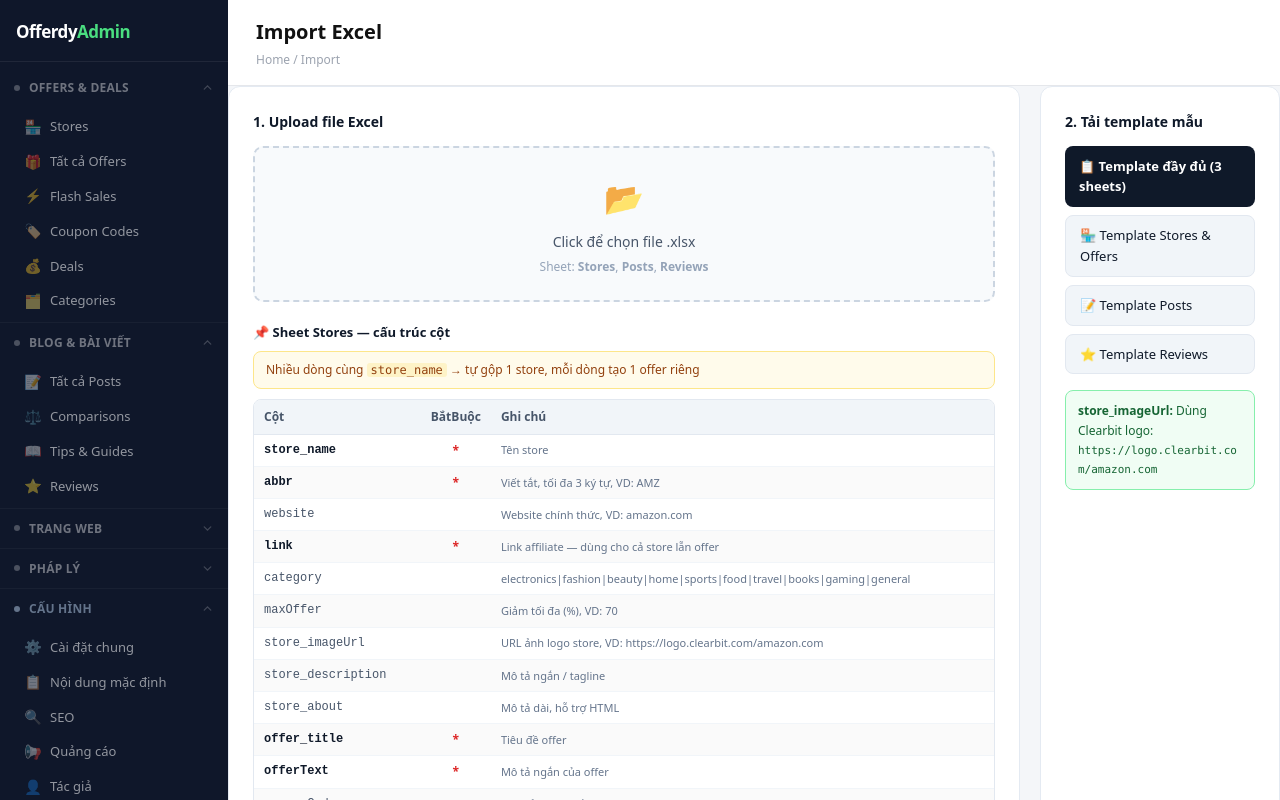
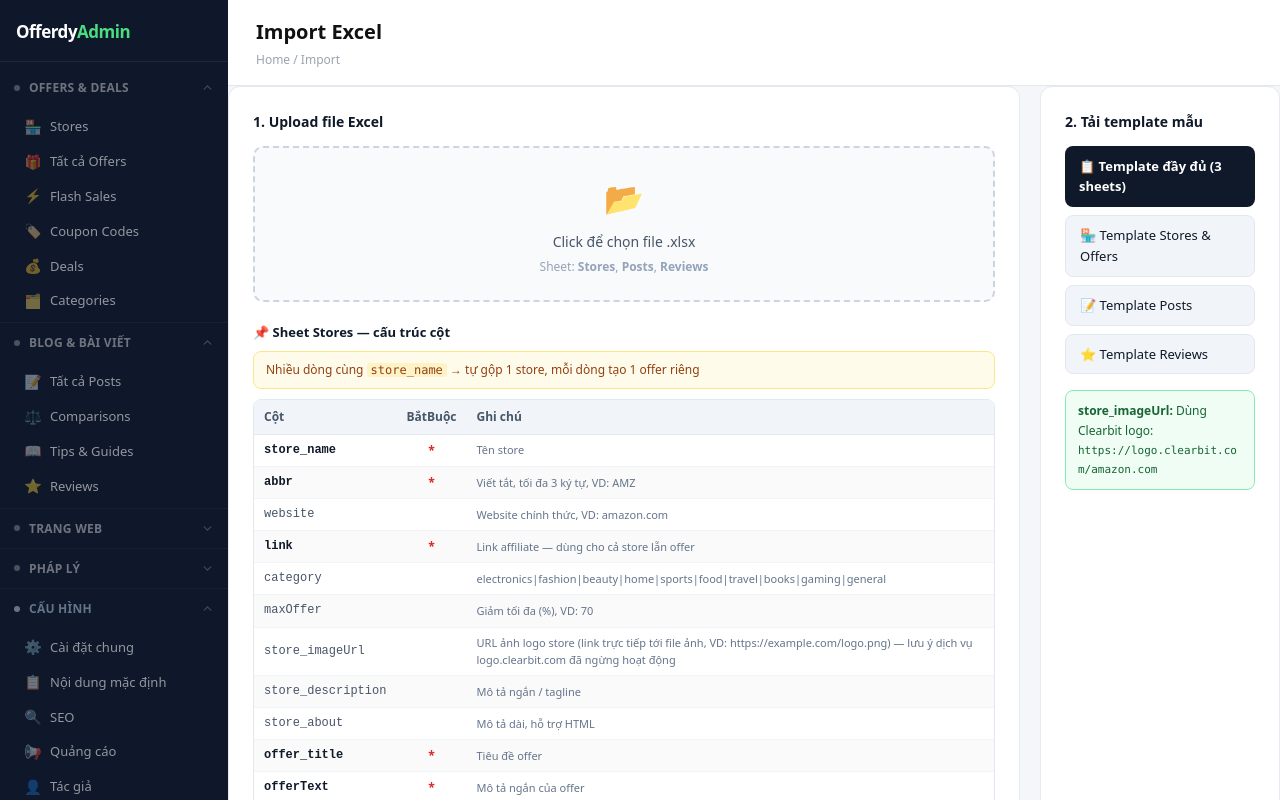
Before and after one commit to duypd-nd/offerdy, a Next.js app: page /admin/import in a window 1280 px wide. Shown: the top 800 px of the page. Built offline with nearby package versions, Linux system fonts and the light colour scheme.

Commit message:
docs: cap nhat ghi chu template import - Clearbit da ngung hoat dong
Phat hien logo.clearbit.com khong con phan hoi khi dieu tra nguyen
nhan 143/185 store thieu logo. Sua ghi chu goi y trong template de
tranh admin tiep tuc dung dich vu da chet.

```diff
--- a/src/app/admin/import/ImportClient.tsx
+++ b/src/app/admin/import/ImportClient.tsx
@@ -18,7 +18,7 @@ const STORES_COLS = [
   { key: 'link',       required: true,  note: 'Link affiliate — dùng cho cả store lẫn offer' },
   { key: 'category',   required: false, note: 'electronics|fashion|beauty|home|sports|food|travel|books|gaming|general' },
   { key: 'maxOffer',   required: false, note: 'Giảm tối đa (%), VD: 70' },
-  { key: 'store_imageUrl',    required: false, note: 'URL ảnh logo store, VD: https://logo.clearbit.com/amazon.com' },
+  { key: 'store_imageUrl',    required: false, note: 'URL ảnh logo store (link trực tiếp tới file ảnh, VD: https://example.com/logo.png) — lưu ý dịch vụ logo.clearbit.com đã ngừng hoạt động' },
   { key: 'store_description', required: false, note: 'Mô tả ngắn / tagline' },
   { key: 'store_about',       required: false, note: 'Mô tả dài, hỗ trợ HTML' },
   { key: 'offer_title',       required: true,  note: 'Tiêu đề offer' },
```
